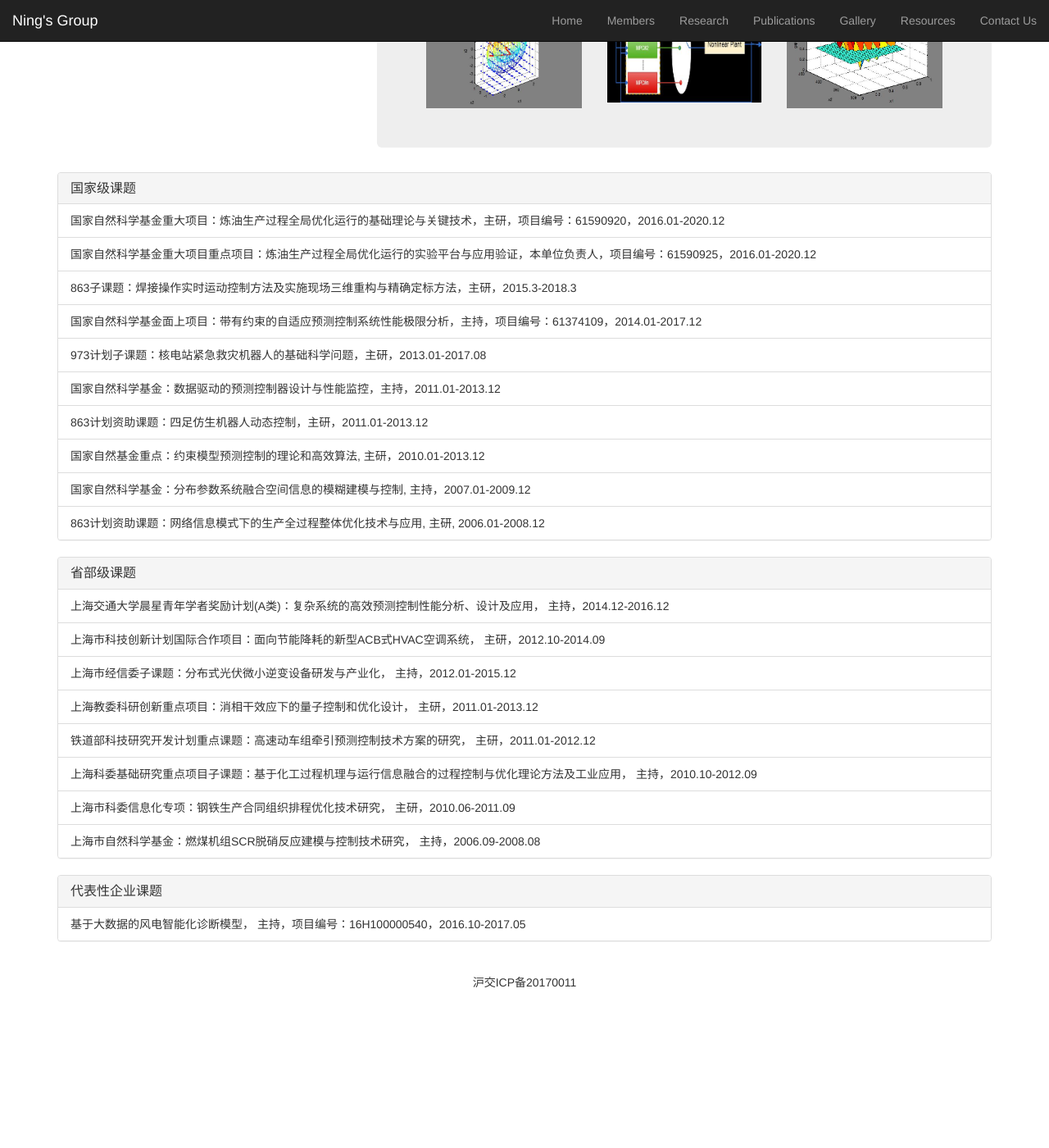
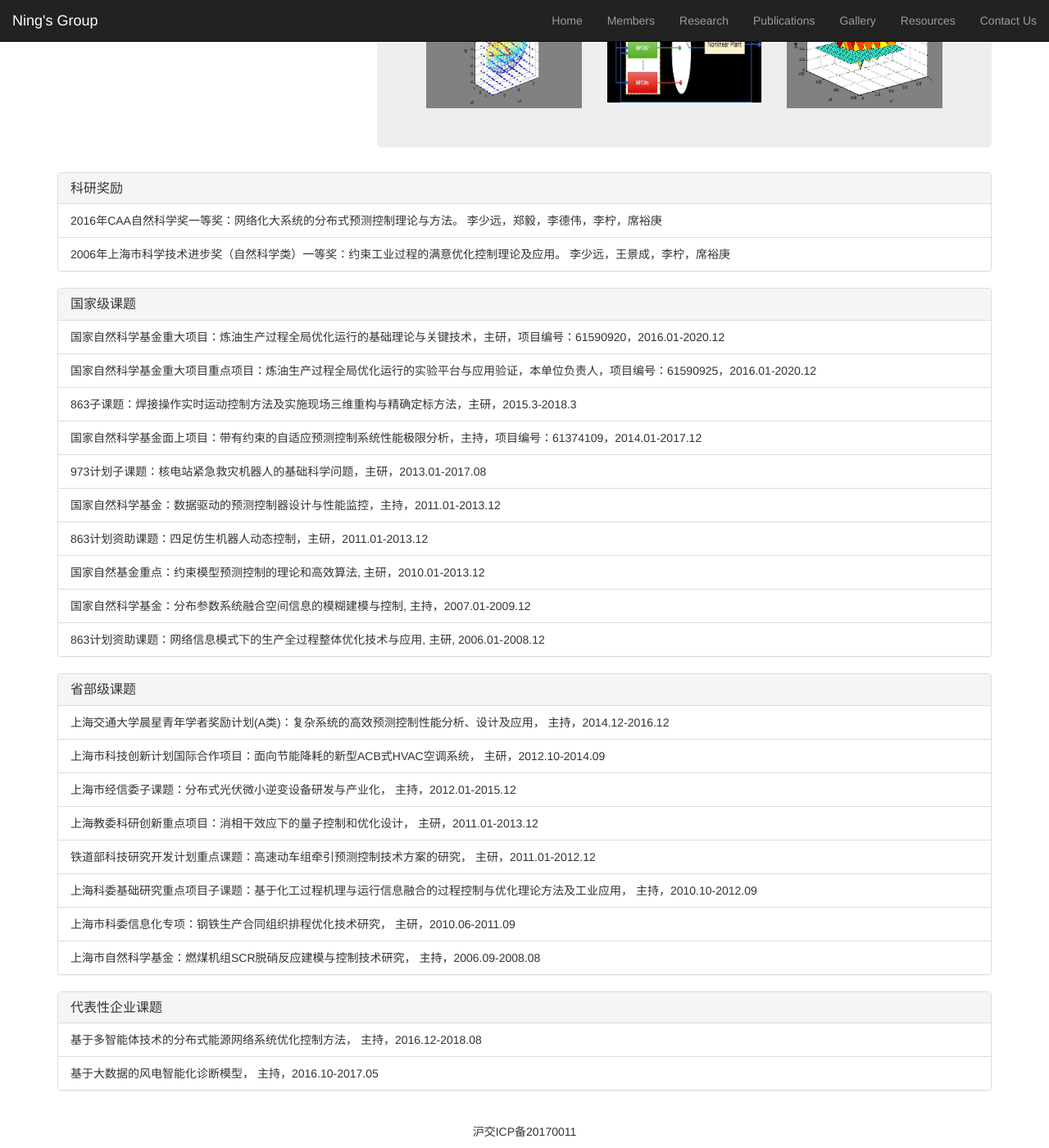
Before and after one commit to academic532/academic532.github.io, a Jekyll site: the page built from research/index.html, in a window 1280 px wide and 1400 px high, scrolled down 466 px. Shown: the whole window at 82% size. Built offline with Jekyll 4.4.1, drawn with Linux system fonts in a browser that asks for light colours; nearby versions of some CDN libraries; before the commit the page ends 1684 px from its top, so only the background shows below that; some of the changed text lies outside the part shown.

Commit message:
4.20调整

```diff
--- a/_data/news.json
+++ b/_data/news.json
@@ -2,12 +2,12 @@
   "usage": "index file of news",
   "entry": [
     {
-      "name": "Wang Zhanhao won the 2017 SJTU 'President Award' ",
+      "name": "Wang Zhanhao got the 2017 SJTU 'President Award' ",
       "link": "http://automation.sjtu.edu.cn/Show.aspx?info_lb=610&info_id=2505&flag=101"
     },
     {
-      "name": "The back-to-school forum of Wang Zhanhao",
-      "link": "http://automation.sjtu.edu.cn/Show.aspx?info_lb=610&info_id=2451&flag=101"
+      "name": "A project Pro.Li participate in is awared 2016CAA Natural Science first prize",
+      "link": "http://www.automation.sjtu.edu.cn/show.aspx?info_lb=610&flag=101&info_id=2455"
     },
     {
       "name": "Li Huike's Paper is awarded Student's Excellent Paper Nomination in the 27th CPCC"
--- a/_data/projects.json
+++ b/_data/projects.json
@@ -1,6 +1,13 @@
 {
   "usage": "index of lab projects",
   "entry": [
+    {
+      "category":"科研奖励",
+      "items":[
+        "2016年CAA自然科学奖一等奖：网络化大系统的分布式预测控制理论与方法。 李少远，郑毅，李德伟，李柠，席裕庚",
+        "2006年上海市科学技术进步奖（自然科学类）一等奖：约束工业过程的满意优化控制理论及应用。 李少远，王景成，李柠，席裕庚"
+      ]
+    },
     {
       "category": "国家级课题",
       "items": [
@@ -32,7 +39,8 @@
     {
       "category": "代表性企业课题",
       "items": [
-        "基于大数据的风电智能化诊断模型， 主持，项目编号：16H100000540，2016.10-2017.05"
+        "基于多智能体技术的分布式能源网络系统优化控制方法， 主持，2016.12-2018.08",
+        "基于大数据的风电智能化诊断模型， 主持，2016.10-2017.05"
       ]
     }
   ]
--- a/members/aboutProf.html
+++ b/members/aboutProf.html
@@ -7,7 +7,7 @@ title: About Professor
   <div class="row">
     <div class="col-md-12">
       <h2>Brief Introduction of Li</h2>
-      <p class="lead">Ning Li is currently a Professor with the Department of Automation, Shanghai Jiao Tong University. She received the Ph.D. degree in Control Science and Engineering from Shanghai Jiao Tong University in 2002. From 2002 to 2005, she was an Associate Professor with the Department of Automation, East China University of Science and Technology. Then she joined Shanghai Jiao Tong University. She worked in Massachusetts Institute of Technology (MIT) during February to May in 2009 and National University of Singapore (NUS) during July to November in 2011 as a visiting scholar. Her research focuses on Complex System Modeling and Control, Artificial Intelligence and Big Data Analysis. She is the second author of the book Fuzzy Predictive Control and Applications of Complex Systems. She has published over 100 papers and 7 patents and Software Copyright Registration. She won one First Prize of Shanghai Science and Technology Progress Award and two First Prizes of Shanghai Teaching Award. She is a committee member of Shanghai Automation Society. </p>
+      <p class="lead" style="text-align:justify">Ning Li is currently a Professor with the Department of Automation, Shanghai Jiao Tong University. She received the Ph.D. degree in Control Science and Engineering from Shanghai Jiao Tong University in 2002. From 2002 to 2005, she was an Associate Professor with the Department of Automation, East China University of Science and Technology. Then she joined Shanghai Jiao Tong University. She worked in Massachusetts Institute of Technology (MIT) during February to May in 2009 and National University of Singapore (NUS) during July to November in 2011 as a visiting scholar. Her research focuses on Complex System Modeling and Control, Artificial Intelligence and Big Data Analysis. She is the second author of the book Fuzzy Predictive Control and Applications of Complex Systems. She has published over 100 papers and 7 patents and Software Copyright Registration. She won one First Prize of Shanghai Science and Technology Progress Award and two First Prizes of Shanghai Teaching Award. She is a committee member of Shanghai Automation Society. </p>
     </div>
   </div>
 </div>
--- a/research/index.html
+++ b/research/index.html
@@ -30,7 +30,7 @@ title: Research
       {% endraw %}
       <div class="panel panel-info">
         <div class="panel-heading">
-          <a href="{{ site.data.research.micropage }}">Ning's Group 微页</a>
+          <a href="{{ site.data.research.micropage }}">Ning's Group WeChat Slide</a>
         </div>
       </div>
       <!-- <a class="btn btn-primary" href="{{ site.data.research.micropage }}">Ning's Group 微页</a> -->
```
